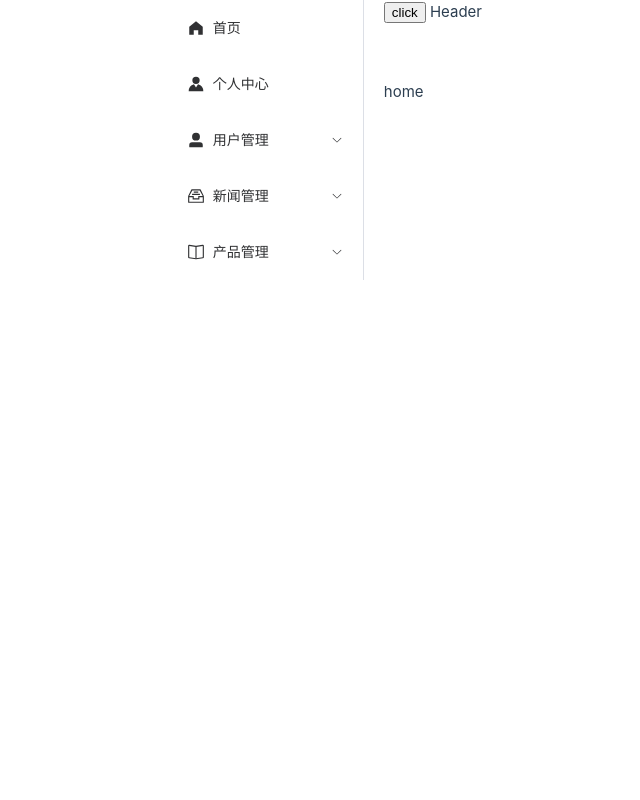
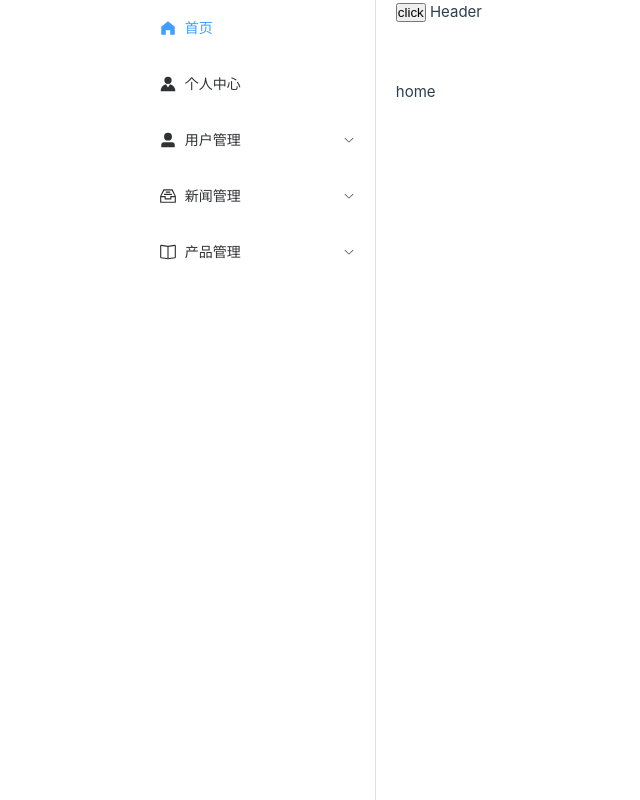
Before and after one commit to wudahong123/code_project, a Vue app in the folder admin/: page /index in a window 1280 px wide. Shown: the whole page, without its empty margins (138-778 px from the left). Built offline with nearby package versions, Linux system fonts and the light colour scheme; sample sign-in values are in the browser's storage; what vue3-particles would draw is missing.

Commit message:
feat(admin):新闻管理目录 SideMenu

```diff
--- a/admin/package.json
+++ b/admin/package.json
@@ -9,7 +9,7 @@
     "preview": "vite preview",
     "lint": "eslint . --ext .vue,.js,.jsx,.cjs,.mjs --fix --ignore-path .gitignore",
     "format": "prettier --write .",
-    "file1":"node ./file1.js"
+    "file1": "node ./file1.js"
   },
   "dependencies": {
     "element-plus": "^2.7.8",
@@ -21,7 +21,8 @@
     "vue-resource": "^1.5.3",
     "vue-router": "^4.3.3",
     "vue3-particles": "^2.12.0",
-    "vuex": "^4.1.0"
+    "vuex": "^4.1.0",
+    "vuex-persistedstate": "^4.1.0"
   },
   "devDependencies": {
     "@rushstack/eslint-patch": "^1.8.0",
--- a/admin/src/App.vue
+++ b/admin/src/App.vue
@@ -2,9 +2,23 @@
   <RouterView />
 </template>
 
-<style scoped>
+<style lang="scss">
 * {
   margin: 0px;
   padding: 0px;
 }
+
+::-webkit-scrollbar {
+  width: 5px;
+  height: 5px;
+  position: absolute;
+}
+
+::-webkit-scrollbar-thumb {
+  background: #1890ff;
+}
+
+::-webkit-scrollbar-track {
+  background: #ddd;
+}
 </style>
--- a/admin/src/components/mainbox/SideMenu.vue
+++ b/admin/src/components/mainbox/SideMenu.vue
@@ -1,9 +1,11 @@
 <template>
-  <el-aside :width="$store.state.isCollapsed ? '64px' : '200px'">
-    <!-- <el-aside width="200px">  -->
-    <el-menu :collapse="$store.state.isCollapsed">
-      <!-- <el-menu> -->
-
+  <el-aside :width="$store.state.isCollapsed ? '64px' : '240px'">
+    <el-menu
+      :collapse="$store.state.isCollapsed"
+      :collapse-transition="false"
+      :router="true"
+      :default-active="route.fullPath"
+    >
       <el-menu-item index="/index">
         <el-icon><HomeFilled /></el-icon>
         <span>首页</span>
@@ -11,7 +13,7 @@
 
       <el-menu-item index="/center">
         <el-icon>
-          <avatar />
+          <Avatar />
         </el-icon>
         <span>个人中心</span>
       </el-menu-item>
@@ -19,7 +21,7 @@
       <el-sub-menu index="/user-manage">
         <template #title>
           <el-icon>
-            <user-filled />
+            <UserFilled />
           </el-icon>
           <span>用户管理</span>
         </template>
@@ -30,7 +32,7 @@
       <el-sub-menu index="/news-manag">
         <template #title>
           <el-icon>
-            <message-box />
+            <MessageBox />
           </el-icon>
           <span>新闻管理</span>
         </template>
@@ -38,10 +40,21 @@
         <el-menu-item index="/news-manage/newslist">新闻列表</el-menu-item>
       </el-sub-menu>
 
+      <!-- <el-sub-menu index="/product-manage">
+        <template #title>
+          <el-icon>
+            <Reading />
+          </el-icon>
+          <span>产品管理</span>
+        </template>
+        <el-menu-item index="/product-manage/addproduct">添加产品</el-menu-item>
+        <el-menu-item index="/product-manage/productlist">产品列表</el-menu-item>
+      </el-sub-menu> -->
+
       <el-sub-menu index="/product-manage">
         <template #title>
           <el-icon>
-            <reading />
+            <Reading />
           </el-icon>
           <span>产品管理</span>
         </template>
@@ -53,7 +66,6 @@
 </template>
 
 <script setup>
-
 import {
   HomeFilled,
   Avatar,
@@ -62,10 +74,18 @@ import {
   Reading,
   Pointer
 } from '@element-plus/icons-vue'
+
+import { useRoute } from 'vue-router'
+const route = useRoute()
+console.log(route.fullPath)
 </script>
 
 <style lang="scss" scoped>
 .el-aside {
   height: 100vh;
+
+  .el-menu {
+    height: 100vh;
+  }
 }
 </style>
--- a/admin/src/components/mainbox/TopHeader.vue
+++ b/admin/src/components/mainbox/TopHeader.vue
@@ -1,6 +1,15 @@
 <template>
   <el-header>
-    <button>click</button>
+    <button @click="handleCollapsed">click</button>
     Header
   </el-header>
 </template>
+
+<script setup>
+import { useStore } from 'vuex'
+const store = useStore()
+
+const handleCollapsed = () => {
+  store.commit('changeCollapsed')
+}
+</script>
--- a/admin/src/store/index.js
+++ b/admin/src/store/index.js
@@ -1,4 +1,5 @@
 import { createStore } from 'vuex'
+import createpersistedstate from 'vuex-persistedstate'
 
 export default createStore({
   state: {
@@ -6,11 +7,21 @@ export default createStore({
     isCollapsed: false
   },
   getters: {},
+
   mutations: {
     changeGetterRouter(state, value) {
       state.isGetterRouter = value
+    },
+    // 控制侧边栏的展开
+    changeCollapsed(state) {
+      state.isCollapsed = !state.isCollapsed
     }
   },
   actions: {},
-  modules: {}
+  modules: {},
+  plugins: [
+    createpersistedstate({
+      paths: ['isCollapsed'] //控制是否持久化
+    })
+  ]
 })
```
Also changed, not shown: 1 other file (tests, documents, lock files or other folders).
